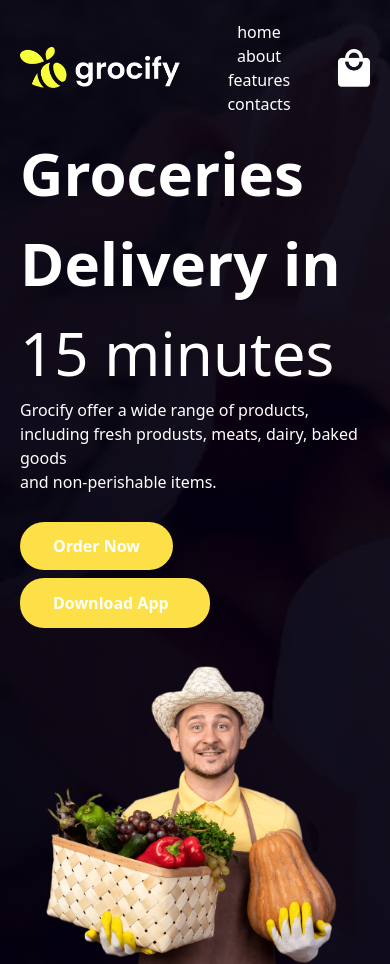
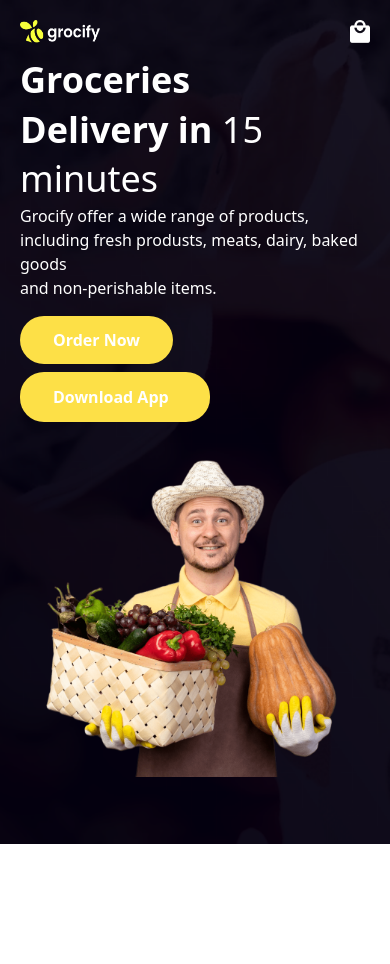
Before and after one commit to KaranRajiwade/Grocify, a plain HTML site: page docs/index.html in a window 390 px wide. Shown: the top 964 px of the page. After the commit the page ends 844 px from the top, so only its background shows below. Drawn offline with nearby package versions, Linux system fonts and the light colour scheme.

Commit message:
commit-2

```diff
--- a/docs/index.html
+++ b/docs/index.html
@@ -11,33 +11,33 @@
 
     <div class="container  min-h-screen bg-[url('images/Image.png')] bg-center bg-cover px-5 py-5 ">
         <!-- navbar is here -->
-        <nav class="flex items-center relative">
+        <nav class="flex justify-between md:items-center relative">
 
-            <img class="cursor-pointer w-40" src="./images/logo.png" alt="logo img">
+            <img class="cursor-pointer w-20 md:w-40" src="./images/logo.png" alt="logo img">
 
-            <ul class="flex-1 text-center">
+            <ul class=" hidden md:block flex-1 text-center">
                 <li class="list-none inline-block text-white px-5 cursor-pointer hover:text-yellow-400"><a class="no-underline px-2" href="#">home</a></li>
                 <li class="list-none inline-block text-white px-5 cursor-pointer hover:text-yellow-400"><a class="no-underline px-2" href="#">about</a></li>
                 <li class="list-none inline-block text-white px-5 cursor-pointer hover:text-yellow-400" href="#">features</a></li>
                 <li class="list-none inline-block text-white px-5 cursor-pointer hover:text-yellow-400"><a class="no-underline px-2" href="#">contacts</a></li>
             </ul>
 
-            <img class="cursor-pointer w-8 " src="./images/cart.png" alt="cart img">
+            <img class="cursor-pointer w-5   md:w-8 " src="./images/cart.png" alt="cart img">
         </nav>
         <!-- nav bar ends here -->
         <div class="text-white mt-3  md:mt-10 lg:mt-25">
-                <h1 class="text-6xl font-semibold leading-normal max-w-xl">Groceries <br>Delivery in <span class="font-light">15 minutes</span></h1>
-                <p class="">Grocify offer a wide range of products, including fresh produsts, meats, dairy, baked goods <br> and non-perishable items.
+                <h1 class="text-4xl md:text-6xl font-semibold leading-snug md:leading-normal max-w-xl">Groceries <br>Delivery in <span class="font-light">15 minutes</span></h1>
+                <p class="md:mt-4">Grocify offer a wide range of products, including fresh produsts, meats, dairy, baked goods <br> and non-perishable items.
                 </p>
 
                 <!-- buttons(order now & Download) -->
-                <div class="mt-10 ">
+                <div class="mt-7 md:mt-10 ">
                     <a class="bg-yellow-300 rounded-3xl py-3 px-8 font-semibold mr-4 my-5 hover:bg-transparent hover:text-yellow-300 border border-transparent hover:border-yellow-300 duration-300" href="#">Order Now</a>
                     <a class="bg-yellow-300 rounded-3xl py-3 px-8 font-semibold mr-4 my-5 inline-flex  hover:bg-transparent hover:text-yellow-300 border border-transparent hover:border-yellow-300 duration-300" href="#">Download App   <span class="pl-2"><img src="./images/down-arrow-download-svgrepo-com.svg" alt="" class="h-6"></span></a>
                 </div>
         </div>
 
-                <img src="./images/grocery-image.png" class="w-full md:w-1/2 md:absolute bottom-0 right-0 m-0 p-0" alt="">
+                <img src="./images/grocery-image.png" class="w-full md:w-1/2 md:absolute bottom-0 right-0 m-0 p-0" alt="a man holding groceries">
 
 
     </div>
```
Also changed, not shown: docs/style.css.
